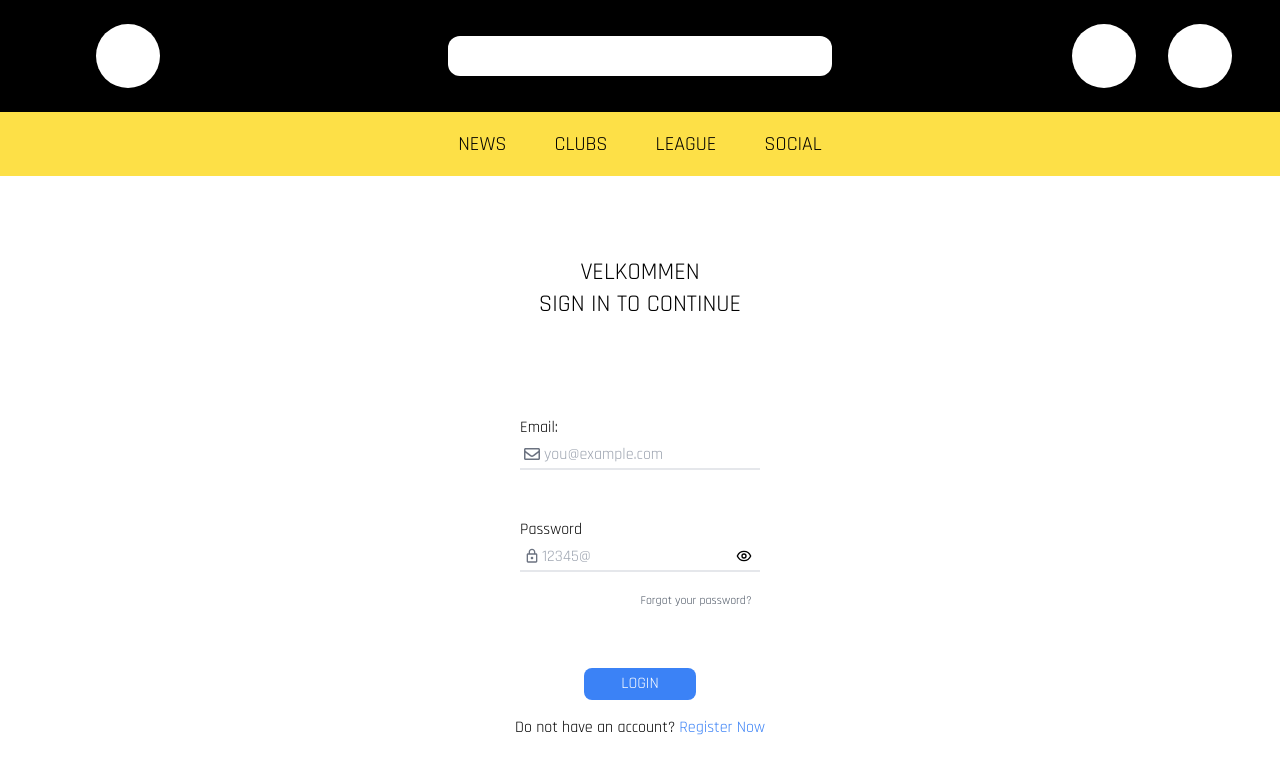
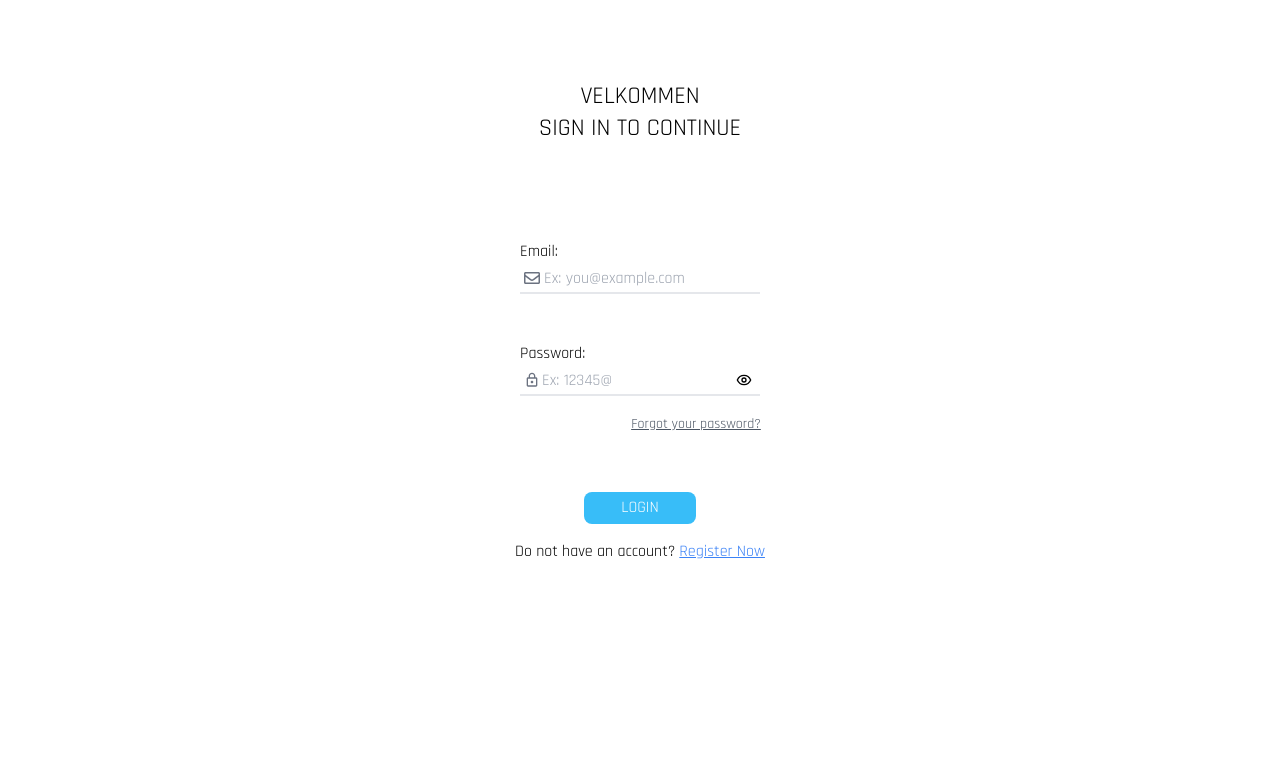
Before and after one commit to GabrielFernandesO/fut-set, a Next.js app: page / in a window 1280 px wide. Shown: the top 774 px of the page. Built offline with nearby package versions, Linux system fonts and the light colour scheme.

Commit message:
Layouts Individuais e Correcao da NavBar

```diff
--- /dev/null
+++ b/src/app/(login-page)/layout.js
@@ -0,0 +1,6 @@
+export const metadata = {
+    title: 'Login'
+  }
+  export default function LoginLayout({ children }) {
+    return children
+  }
--- a/src/app/page.js
+++ b/src/app/(login-page)/page.js
@@ -5,15 +5,19 @@ import { MdOutlineLock } from "react-icons/md";
 import { LuEye } from "react-icons/lu";
 import { LuEyeOff } from "react-icons/lu";
 import { useState } from "react";
+
+
 export default function Login() {
 
 const [showPassword, setShowPassword] = useState(false)
+
 function togglePassword(){
   setShowPassword(!showPassword)
 }
 
   return (
     <main className="flex flex-col items-center h-screen">
+
       <div className="text-center mt-20">
         <h1 className="text-2xl ">VELKOMMEN</h1>
         <h1 className="text-2xl ">SIGN IN TO CONTINUE</h1>
@@ -21,23 +25,23 @@ function togglePassword(){
       <form className=" h-[30rem] w-[40rem] mt-4 flex items-center flex-col space-y-4">
         <div className="flex flex-col mt-20 mb-8 ">
           <label>Email:</label>
-          <div className="flex items-center w-[15rem] border-b-2 border-gray-200 pl-1">
+          <div className="flex items-center w-[15rem] border-b-2 border-gray-200 focus-within:border-gray-300 pl-1">
             <span className="pr-1">
               <FaRegEnvelope className="text-gray-500" />
             </span>
-            <input type="email" className="h-7 w-64 border-0 outline-none" placeholder='you@example.com'></input>
+            <input type="email"  className="h-7 w-64 border-0 outline-none" placeholder='Ex: you@example.com'></input>
           </div>
 
         </div>
         <div className="flex flex-col" >
-          <label>Password</label>
-          <div className="flex items-center w-[15rem] border-b-2 border-gray-200 pl-1">
+          <label>Password:</label>
+          <div className="flex items-center w-[15rem] border-b-2 border-gray-200 focus-within:border-gray-300 pl-1">
           <span className="pr-0.5">
           <MdOutlineLock className="text-gray-500 text-md" />
           </span>
 
               <input type={!showPassword ? "password" : "text"}
-               className="h-7 w-64 border-0 outline-none " placeholder='12345@'></input>
+               className="h-7 w-64 border-0 outline-none " placeholder='Ex: 12345@'></input>
 
 
             <span className="pr-2 cursor-pointer">
@@ -53,12 +57,12 @@ function togglePassword(){
 
         </div>
         <div className="">
-          <a className="ml-28 text-xs cursor-pointer hover:text-gray-400 text-gray-600">
+          <a className="ml-28 text-sm cursor-pointer hover:text-gray-400 text-gray-600 underline underline-offset-1">
             Forgot your password?
           </a>
         </div>
         <div>
-          <button className=" bg-blue-500 h-8 w-28 rounded-lg text-white hover:bg-blue-600 mt-10">
+          <button className=" bg-sky-400 h-8 w-28 rounded-lg text-white hover:bg-sky-500 mt-10">
             LOGIN
           </button>
 
@@ -66,7 +70,7 @@ function togglePassword(){
         <div>
           <p >
             Do not have an account?
-            <span className="pl-1 text-blue-500 hover:text-blue-700 cursor-pointer">
+            <span className="pl-1 text-blue-500 hover:text-blue-700 cursor-pointer underline underline-offset-1">
               Register Now
             </span>
           </p>
--- a/src/app/components/NavBar/NavBar.js
+++ b/src/app/components/NavBar/NavBar.js
@@ -1,41 +1,40 @@
 import Link from "next/link";
+import { IoSearchOutline } from "react-icons/io5";
 
 export default function NavBar() {
     return (
         <navbar>
-            <div className="bg-black h-28 flex  ">
-                <div className="h-full w-1/5 items-center flex justify-center">
+            <div className="bg-neutral-800 h-28 flex">
+                <div className="h-full w-1/5 flex items-center justify-start pl-8">
                     <div className="bg-white h-16 w-16 rounded-full">
-
                     </div>
                 </div>
                 <div className=" h-full w-3/5 items-center flex justify-center">
-                    <input className="h-10 w-96 rounded-xl" />
-
+                    <div className="flex h-8 w-80 rounded-xl bg-white pr-2 pl-2">
+                        <input className="h-8 w-80 border-0 outline-none rounded-xl" placeholder="Quick search" />
+                        <span className="flex items-center text-gray-600 hover:text-gray-900 cursor-pointer text-lg"><IoSearchOutline /></span>
+                    </div>
                 </div>
-                <div className="h-28 w-1/5 flex items-center justify-center space-x-8  ">
+                <div className="h-28 w-1/5 flex items-center justify-end space-x-8 pr-8 ">
                     <div className="bg-white h-16 w-16 rounded-full">
-
                     </div>
                     <div className="bg-white h-16 w-16 rounded-full">
-
                     </div>
                 </div>
-
             </div>
-            <div className="bg-yellow-300 h-16 flex items-center justify-center">
+            <div className="bg-amber-200 h-16 flex items-center justify-center">
                 <ul className="flex space-x-12 text-xl">
                     <li>
-                        <Link className="hover:text-white transition duration-300 " href={"/home/news"}>NEWS</Link>
+                        <Link className="hover:text-white transition duration-300 font-semibold" href={"/home/news"}>NEWS</Link>
                     </li>
                     <li>
-                        <Link className="hover:text-white transition duration-300 " href={"/home/clubs"}>CLUBS</Link>
+                        <Link className="hover:text-white transition duration-300 font-semibold" href={"/home/clubs"}>CLUBS</Link>
                     </li>
                     <li>
-                        <Link className="hover:text-white transition duration-300 " href={"/home/leagues"}>LEAGUE</Link>
+                        <Link className="hover:text-white transition duration-300 font-semibold" href={"/home/leagues"}>LEAGUES</Link>
                     </li>
                     <li>
-                        <Link className="hover:text-white transition duration-300 " href={"/home/social"}>SOCIAL</Link>
+                        <Link className="hover:text-white transition duration-300 font-semibold" href={"/home/social"}>SOCIAL</Link>
                     </li>
                 </ul>
 
--- /dev/null
+++ b/src/app/home/clubs/layout.js
@@ -0,0 +1,6 @@
+export const metadata = {
+    title: 'Clubs'
+  }
+  export default function ClubsLayout({ children }) {
+    return children
+  }
--- /dev/null
+++ b/src/app/home/layout.js
@@ -0,0 +1,6 @@
+export const metadata = {
+    title: 'Home'
+  }
+  export default function HomeLayout({ children }) {
+    return children
+  }
--- /dev/null
+++ b/src/app/home/leagues/layout.js
@@ -0,0 +1,6 @@
+export const metadata = {
+    title: 'Leagues'
+  }
+  export default function LeguesLayout({ children }) {
+    return children
+  }
--- /dev/null
+++ b/src/app/home/news/layout.js
@@ -0,0 +1,6 @@
+export const metadata = {
+    title: 'News'
+  }
+  export default function NewsLayout({ children }) {
+    return children
+  }
--- a/src/app/home/page.js
+++ b/src/app/home/page.js
@@ -3,6 +3,7 @@ export default function Home(){
     return (
         <main>
 
+           <h1>Home Page</h1>
 
         </main>
     )
--- /dev/null
+++ b/src/app/home/social/layout.js
@@ -0,0 +1,6 @@
+export const metadata = {
+    title: 'Social'
+  }
+  export default function SocialLayout({ children }) {
+    return children
+  }
--- a/src/app/layout.js
+++ b/src/app/layout.js
@@ -1,22 +1,32 @@
+'use client'
+
 import { Rajdhani } from 'next/font/google'
 import './globals.css'
 import NavBar from './components/NavBar/NavBar'
-import Head from 'next/head'
+import { usePathname } from 'next/navigation'
+
+
+
 
 const rajdhani = Rajdhani({ subsets: ['latin'], weight: '400' })
 
-export const metadata = {
-  title: 'Create Next App',
-  description: 'Generated by create next app',
-}
+export default function RootLayout({ children }) {
 
-export default function RootLayout({ children }) {
+  const pathName = usePathname()
+
+
   return (
     <html lang="en">
 
+
       <body className={rajdhani.className}>
-      <NavBar></NavBar>
-        {children}</body>
+
+        {(pathName !== '/') && (
+          <NavBar></NavBar>
+        )}
+
+        {children}
+      </body>
     </html>
   )
 }
```
